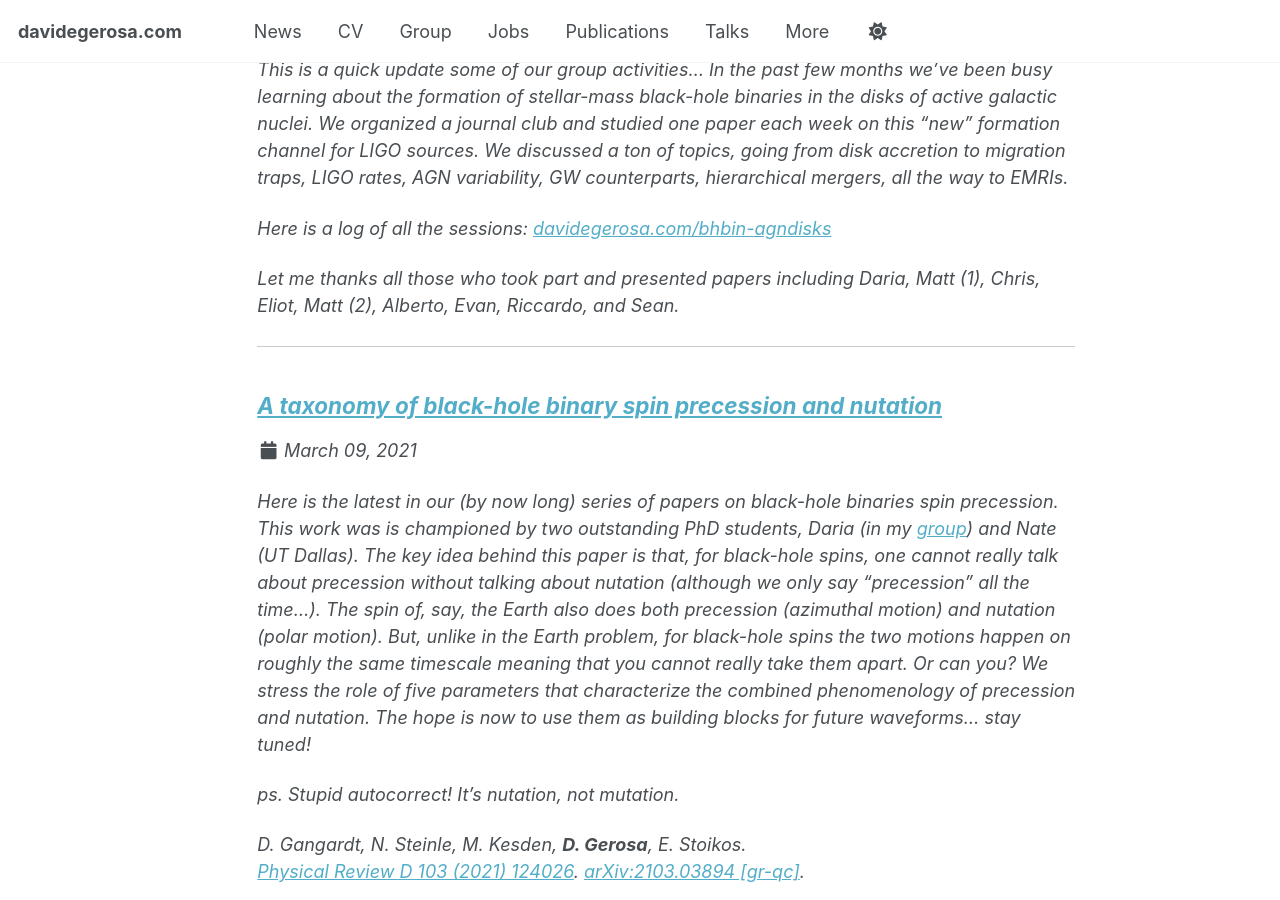
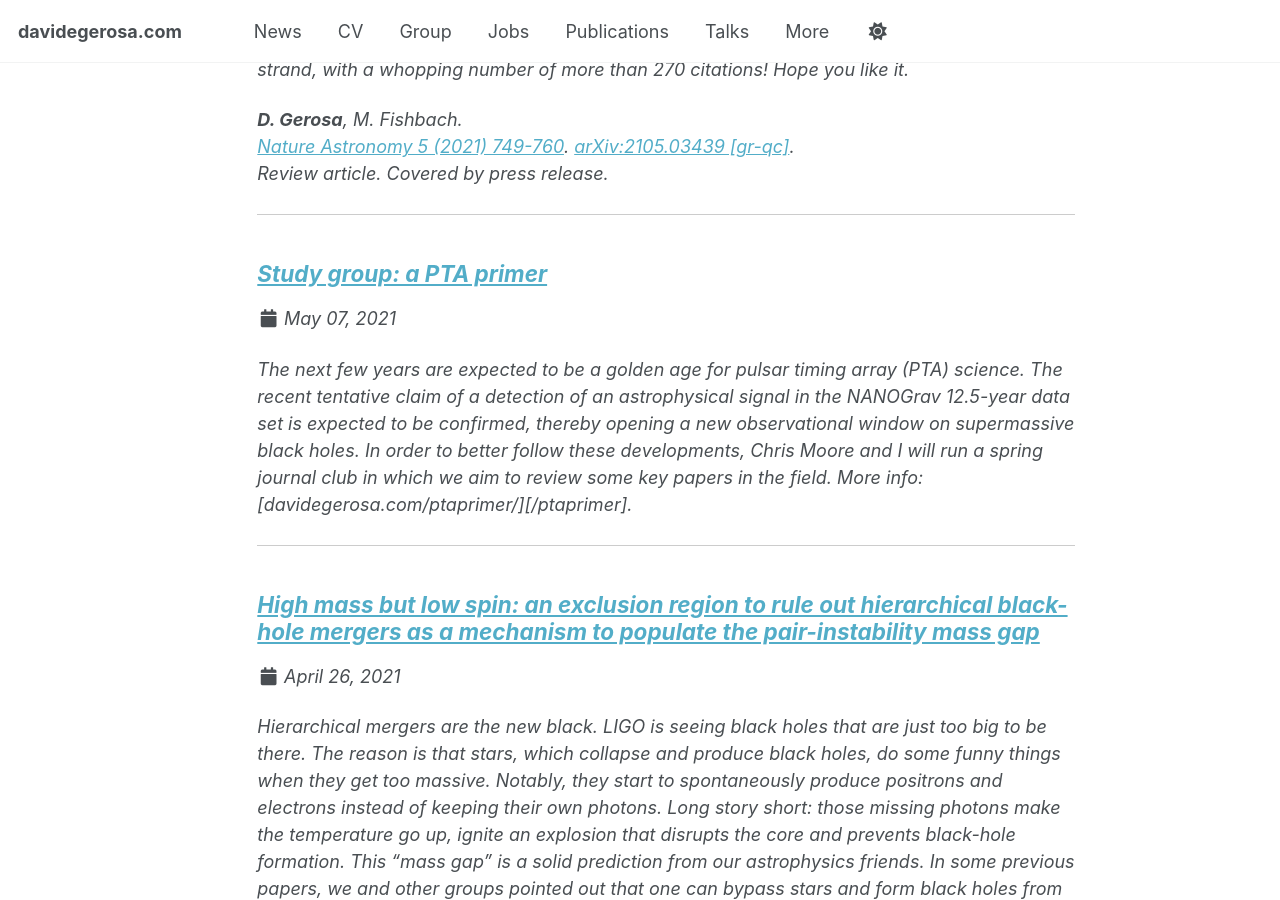
Before and after one commit to dgerosa/website, a Jekyll site: the page built from _pages/page-archive.html, in a window 1280 px wide and 900 px high, scrolled down 190257 px. Built offline with Jekyll 4.4.1, drawn with Linux system fonts in a browser that asks for light colours; some of the changed text lies outside the part shown.

Commit message:
Sat Jun 21 17:16:52 CEST 2025

```diff
--- /dev/null
+++ b/_posts/2021-05-07-study-group-a-pta-primer.md
@@ -0,0 +1,10 @@
+---
+title: "Study group: a PTA primer"
+date: 2021-05-07
+permalink: /posts/2021-05-07-study-group-a-pta-primer
+tags:
+  - Birmingham
+  - Conferences
+---
+
+The next few years are expected to be a golden age for pulsar timing array (PTA) science. The recent tentative claim of a detection of an astrophysical signal in the NANOGrav 12.5-year data set is expected to be confirmed, thereby opening a new observational window on supermassive black holes. In order to better follow these developments, Chris Moore and I will run a spring journal club in which we aim to review some key papers in the field. More info: [davidegerosa.com/ptaprimer/][/ptaprimer].
--- /dev/null
+++ b/_posts/2024-07-21-group-meeting-at-the-lake.md
@@ -0,0 +1,18 @@
+---
+title: "Group meeting at the lake"
+date: 2024-07-21
+permalink: /posts/2024-07-21-group-meeting-at-the-lake
+tags:
+  - Milano
+  - People
+---
+
+We run a weekly group meeting to share research updates, and yesterday was a special one... Instead of the usual room, we had group meeting at lake Como. No laptopts, almost no physics, but swimming, ball games, spritz, and lake-fish dinner together.
+
+<p style="text-align: center;">
+  <img src="/images/lake_jul2024_a.jpg" alt="Lake July 2024a" style="max-width: 60%; height: auto;" />
+</p>
+
+<p style="text-align: center;">
+  <img src="/images/lake_jul2024_b.jpg" alt="Lake July 2024b" style="max-width: 60%; height: auto;" />
+</p>
--- /dev/null
+++ b/_posts/2024-12-12-group-dinner-with-everyone.md
@@ -0,0 +1,14 @@
+---
+title: "Group dinner with everyone"
+date: 2024-12-12
+permalink: /posts/2024-12-12-group-dinner-with-everyone
+tags:
+  - Milano
+  - People
+---
+
+We had a really nice before-the-holiday group dinner yesterday night. We went to a very traditional Milanese trattoria, and almost everyone got "risotto con l'osso buco" (amazing, you should try!). Our Master's students joined us as, and with them we're now a group of 20 people. Thaks all for working together, see you all next year.
+
+<p style="text-align: center;">
+  <img src="/images/groupdinner_dec2024.jpg" alt="Group dinner dec 2024" style="max-width: 60%; height: auto;" />
+</p>
```
Also changed, not shown: _posts/2021-03-31-group-study-on-bh-binaries-in-agn-disks.md (+0 -1 lines), images/groupdinner_dec2024.jpg (added), images/lake_jul2024_a.jpg (added), images/lake_jul2024_b.jpg (added).
